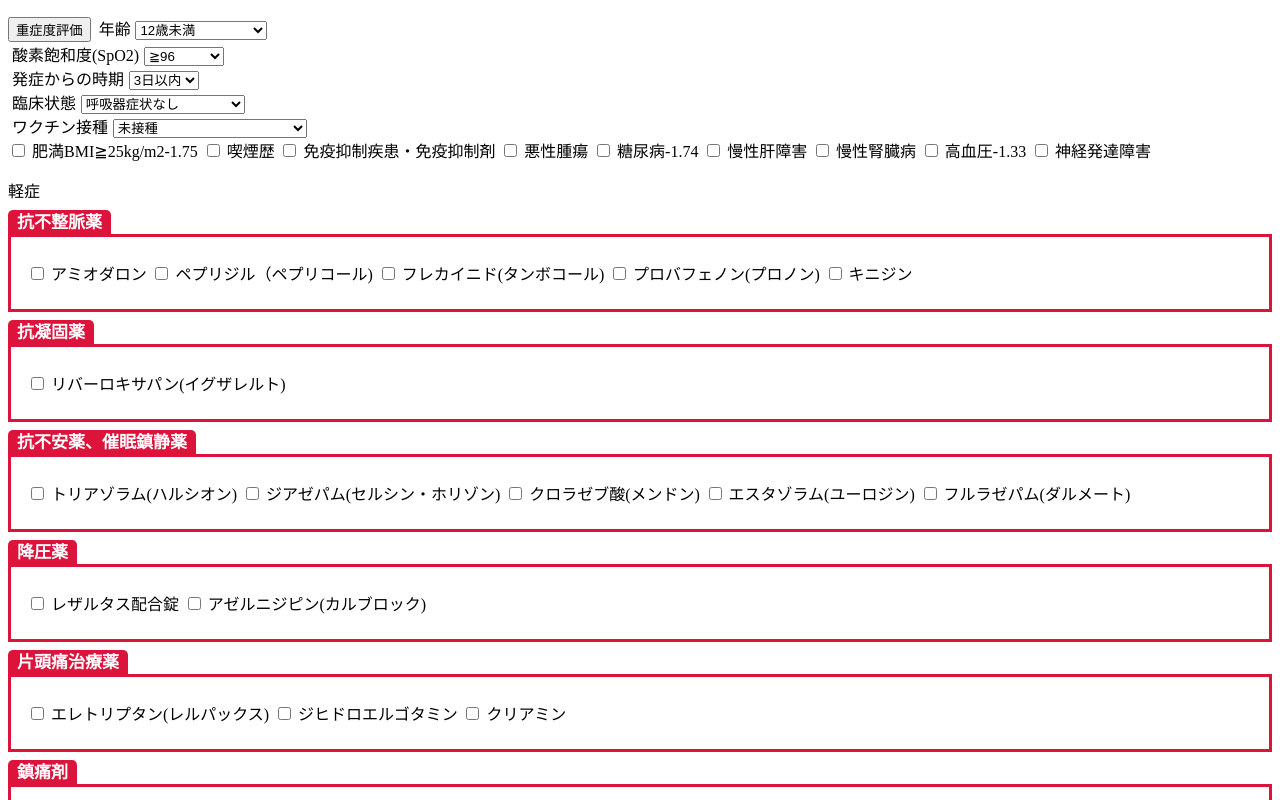
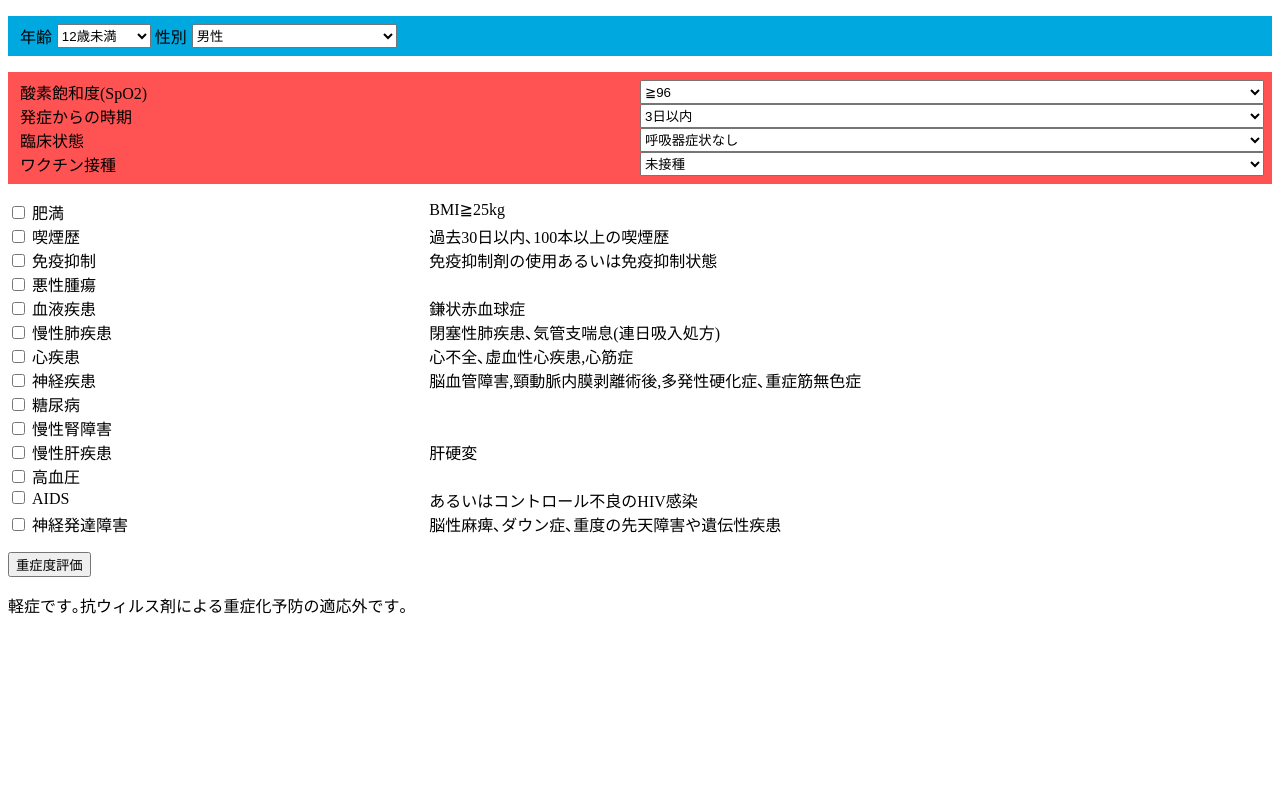
Before and after one commit to TERA630/jsCodes, a plain HTML site: page index.html in a window 1280 px wide. Both pictures are taken after a click on the button "重症度評価". Shown: the top 800 px of the page. Drawn offline with Linux system fonts and the light colour scheme.

Commit message:
20230926 minamisakuzuka

```diff
--- a/index.html
+++ b/index.html
@@ -8,6 +8,30 @@
   </head>
 
   <body>
+    <p id='profileOfPatent'>
+
+       <label for="selectAge">年齢</label>
+       <select name="selectAge">
+        <option value='0'>12歳未満</option>
+        <option value='1'>12≦ ＜60歳</option>
+        <option value='2'>60≦ ＜64歳</option>
+        <option value='3'>65≦ ＜75歳</option>
+        <option value='4'>75歳以上</option>
+       </select>
+
+        <label>性別</label>
+        <select name="selectFertillity">
+          <option value="0">男性</option>
+          <option value="1">女性(妊娠や授乳をしていない)</option>
+          <option value="2">妊婦(妊娠の可能性を含む)</option>
+          <option value="3">授乳婦</option>
+        </select>
+    </p>
+
+    <p id='clinicalStatus'></p>
+
+    <p id='complication'></p>
+
     <p id='calcForm'>
       <input type="button" value="重症度評価" onclick="calcSeverity()">
     </p>
@@ -19,11 +43,30 @@
   </body>
 <style>
 
+p[id='profileOfPatent']{
+  display: flex;
+  flex-wrap: wrap;
+  background-color: #00a8e0;
+  padding: 0.5em;
+}
+
+p[id='clinicalStatus']{
+  display: grid;
+  grid-template-columns: 1fr 1fr;
+  background-color: #ff5252;
+  padding: 0.5em;
+}
+p[id='complication']{
+  display: grid;
+  grid-template-columns: 1fr 2fr;
+}
+
+
 .roundedBox {
   position: relative;
   margin: 2em 0;
   padding:  0.5em 1em;
-  border: solid 3px crimson;
+  border: solid 3px #ff5252;
 }
 .roundedBox .roundedBoxTitle{
   position: absolute;
@@ -34,7 +77,7 @@
   height: 25px;
   line-height: 25px;
   font-size: 17px;
-  background-color: crimson;
+  background-color: #ff5252;
   color: white;
   font-weight: bold;
   border-radius: 5px 5px 0 0;
--- a/新型コロナウィルス感染症.js
+++ b/新型コロナウィルス感染症.js
@@ -1,15 +1,19 @@
 
- const selectName = ['selectAge','selectSpO2','selectOnset','selectSymptom','selectVaccination'];
- const labelForSelect = ['年齢','酸素飽和度(SpO2)','発症からの時期','臨床状態','ワクチン接種'];
- const optionOfSelect = [['12歳未満','12歳以上60歳未満','60≦＜64歳','65歳≦<75歳','75歳以上'],['≧96','93<<96%','<93%'],['3日以内','5日以内','7日以内'],
+
+ const clinicalStatusLabeAndName = ['酸素飽和度(SpO2)/selectSpO2','発症からの時期/selectOnset','臨床状態/selectSymptom','ワクチン接種/selectVaccination'];
+ const ClinicalStatusOptions = [['≧96','93<<96%','<93%'],['3日以内','5日以内','7日以内'],
                 ['呼吸器症状なし','咳のみ､呼吸困難なし','呼吸困難､肺炎所見','酸素投与が必要','ICUor人工呼吸器が必要'],
                 ['未接種','最終接種半年以上前','半年以内接種済み,計3回未満','半年以内接種ずみ,計3回以上']];
- const checkBoxName = ['Obesity','smoker','immuneSurpressed','malignancy','diabetes','chronicLiverDiease','CKD','HT','divelopmentalDisorder'];
- const labelForCheckBox = ['肥満BMI≧25kg/m2-1.75','喫煙歴','免疫抑制疾患・免疫抑制剤','悪性腫瘍','糖尿病-1.74','慢性肝障害','慢性腎臓病','高血圧-1.33','神経発達障害'];
- const labelForDiseaseGroup = [['慢性肺疾患','気管支喘息','閉塞性肺疾患(COPD)-2.51'],
-                    ['心血管系疾患-1.48','心筋梗塞','脳卒中','心不全','狭心症(ニトログリセリン処方)','冠動脈バイパス後','経皮的冠動脈形成後','頸動脈内膜剥離術'],
-                    ['神経発達障害','脳性麻痺','ダウン症','遺伝性疾患','その他重度の先天異常']
-]
+
+ const checkBoxNameAndlabels = ['肥満/Obesity/BMI≧25kg/m2','喫煙歴/smoker/過去30日以内､100本以上の喫煙歴',
+              '免疫抑制/immuneSurpressed/免疫抑制剤の使用あるいは免疫抑制状態','悪性腫瘍/malignancy',
+              '血液疾患/boneMallowDisease/鎌状赤血球症',
+              '慢性肺疾患/chronicRespiratryDisease/閉塞性肺疾患､気管支喘息(連日吸入処方)',
+              '心疾患/vascularDisease/心不全､虚血性心疾患,心筋症',
+              '神経疾患/neuroDisease/脳血管障害,頸動脈内膜剥離術後,多発性硬化症､重症筋無色症',
+              '糖尿病/diabetes', '慢性腎障害/CKD','慢性肝疾患/CLD/肝硬変','高血圧/HT','AIDS/AIDS/あるいはコントロール不良のHIV感染',
+              '神経発達障害/divelopmentalDisorder/脳性麻痺､ダウン症､重度の先天障害や遺伝性疾患'];
+
 
  const labelforMedications = [['抗不整脈薬/anti-arrhythmic',['アミオダロン','ペプリジル（ペプリコール)','フレカイニド(タンボコール)','プロバフェノン(プロノン)','キニジン']],
                     ['抗凝固薬/anticoagulate',['リバーロキサパン(イグザレルト)']],
@@ -30,11 +34,12 @@
 
 // 男性2.09 入院でCKD,CVD,DL,COPD,HTN,DM,CVD,LC,Malignancyのいずれからあれば15%死亡
 
+
 window.onload = function(){
-  let calcForm = document.querySelector('p[id="calcForm"]');
-  renderSelect(calcForm);
-  renderCheckBox(calcForm);
-
+  let clinicalForm = document.querySelector('p[id="clinicalStatus"]');
+  renderSelect(clinicalForm,clinicalStatusLabeAndName,ClinicalStatusOptions);
+  let complicationForm = document.querySelector('p[id="complication"]');
+  renderCheckBox(complicationForm,checkBoxNameAndlabels);
 }
 
 function calcSeverity(){
@@ -43,24 +48,27 @@ function calcSeverity(){
    let SeverityOfCOVID = '';
 
    if(GradeOfSaturation ==0 && GradeOfSymptom <= 1){
-     SeverityOfCOVID = '軽症';
-       alert('治療薬の優先度は'+calcPriority()+'です');
+    let priority = calcPriority();
+    let statement = '';
+    if(priority == 5) statement ='抗ウィルス剤による重症化予防の適応外です｡';
+    else  statement = `治療薬の優先度は${priority}です｡`;
+    SeverityOfCOVID = `軽症です｡${statement}`;
    } else if ( GradeOfSaturation == 1 || GradeOfSymptom<=2 ){
-     SeverityOfCOVID = '中等症Ⅰ';
-     alert('治療薬の優先度は'+calcPriority()+'です');
+     SeverityOfCOVID = '中等症Ⅰです。入院適応です。';
    } else if (GradeOfSaturation == 2  || GradeOfSymptom<= 3){
-     SeverityOfCOVID = '中等症Ⅱ'
+     SeverityOfCOVID = '中等症Ⅱです。緊急対応を要します。'
    } else if (GradeOfSymptom >= 4){
      SeverityOfCOVID = '重症'
    }
-   let result =  document.querySelector('p[id="resultForm"]')
+   let result =  document.querySelector('p[id="resultForm"]');
+
    result.textContent = SeverityOfCOVID;
 
-   const medicationForm = document.querySelector('p[id="medicationForm"]');
+//   const medicationForm = document.querySelector('p[id="medicationForm"]');
 
-   for(let i=0; i< labelforMedications.length; i++){
-    renderCheckBoxGroup(medicationForm,labelforMedications[i][0],labelforMedications[i][1]);
-  }
+// for(let i=0; i< labelforMedications.length; i++){
+ // renderCheckBoxGroup(medicationForm,labelforMedications[i][0],labelforMedications[i][1]);
+ // }
 }
 
 function calcPriority(){
@@ -82,23 +90,25 @@ function calcPriority(){
 
 
 if(riskByAge == 4) return isVaccinated? 3 : 1;          // 75歳以上　適切なワクチン状態なら優先度3、でなければ優先度1
+if(riskByAge <= 2) {//　65歳未満
+ if(!hasRisk()) return 5  // リスクなしなら、ワクチン接種にかかわらず投与推奨されず
+ else  return isVaccinated? 4 : 2;  // 重症化リスクあり、ワクチン接種未→優先度2、接種済みなら優先度4
 
-if(riskByAge <= 2) {　//　65歳未満
- if(!hasRisk()) { return 5 } // リスクなしなら、ワクチン接種にかかわらず投与推奨されず
-  else {
-      return isVaccinated? 4 : 2;  // 重症化リスクあり、ワクチン接種未→優先度2、接種済みなら優先度4
-      }
-  } else { // 65歳以上
-    if(hasRisk){ // 65歳以上リスクあり
-    return isVaccinated? 3 : 1
-    } else {  // 65歳以上リスクなし
-    return isVaccinated? 4 : 2
-    }
-  }
+} else { // 65歳以上
+    if(hasRisk) return isVaccinated? 3 : 1 // 65歳以上リスクあり
+    else return isVaccinated? 4 : 2 // 65歳以上リスク無
+}
+
 }
 
 function hasRisk(){
-   return isChecked('Obesity');
+  let checkedElements = document.querySelectorAll('input[type="checkbox"]:checked');
+  let result =[];
+  for(let i=0;i<checkedElements.length;i++){
+    result.push(checkedElements[i].name);
+  }
+  let checked = `${result}`;
+  alert(checked);
 }
 
 
@@ -144,61 +154,51 @@ function getIntBySelect(nameOfElementObject){ // return : 　nameOfElementObject
 }
 
 
-function renderSelect(parentForm){ // selectName, labelForSelect,optionOfSelect
+function renderSelect(parentForm,label_and_name_array, options_Array){ // selectName, labelForSelect,optionOfSelect
 
-for(k=0; k< labelForSelect.length; k++){
+for(let k=0; k< label_and_name_array.length; k++){
+
  let selectElement = document.createElement('select');
- selectElement.name = selectName[k];
+ selectElement.name = label_and_name_array[k].split('/')[1];
  parentForm.appendChild(selectElement);
+
  let label = document.createElement('label');
- label.htmlFor = selectElement ;
- label.textContent = labelForSelect[k];
+ label.htmlFor = selectElement;
+ label.textContent = label_and_name_array[k].split('/')[0];
  parentForm.insertBefore(label,selectElement);
 
- for(l=0;l<optionOfSelect[k].length;l++){
+ for(let l=0;l<options_Array[k].length;l++){
     let optionElement = document.createElement(['option']);
-   optionElement.text= optionOfSelect[k][l];
+    optionElement.text= options_Array[k][l];
     optionElement.value = l;
    selectElement.appendChild(optionElement);
   }
-  parentForm.insertBefore(document.createElement('br'),null);
  }
 }
 
-function renderCheckBox(parentForm){ // checkBoxName,labelForCheckBox
- for(i=0; i< labelForCheckBox.length; i++){
+function renderCheckBox(parentForm,label_and_name_array){ // checkBoxName,labelForCheckBox
+ for(let i=0; i< label_and_name_array.length; i++){
+    let row = document.createElement('div');
+
+    parentForm.appendChild(row);
+
     let checkBoxElement = document.createElement('input');
-    checkBoxElement.name = checkBoxName[i];
+    let rowData = label_and_name_array[i].split('/');
     checkBoxElement.type = 'checkbox';
-    parentForm.appendChild(checkBoxElement);
+    checkBoxElement.name = rowData[1];
+    row.appendChild(checkBoxElement);
+
     let label = document.createElement('label');
     label.htmlFor = checkBoxElement;
-    label.textContent = labelForCheckBox[i];
-    parentForm.insertBefore(label,null);
+    label.textContent = rowData[0]
+    row.insertBefore(label,null);
+
+    let explanation = document.createElement('div');
+
+    if(rowData[2] != undefined) {
+      explanation.textContent = rowData[2];
+    }
+    parentForm.appendChild(explanation);
+
+ }
 }
-}
-function renderCheckBoxGroup(element_of_parent,name_Of_Group,nameOfElements){
-
-    const roundedBoxFrame = document.createElement('div');
-    roundedBoxFrame.className = 'roundedBox';
-    element_of_parent.appendChild(roundedBoxFrame);
-
-    const titleOfBox = document.createElement('span');
-    titleOfBox.classList.add('roundedBoxTitle');
-    titleOfBox.textContent = name_Of_Group.split('/')[0];
-    roundedBoxFrame.appendChild(titleOfBox);
-
-    const contentsOfbox = document.createElement('p');
-    roundedBoxFrame.appendChild(contentsOfbox);
-
-    for(let i=0; i< nameOfElements.length; i++){
-      let checkBoxElement = document.createElement('input');
-      checkBoxElement.name = `${name_Of_Group.split('/')[1]}-child${i}`;
-      checkBoxElement.type = 'checkbox';
-      contentsOfbox.appendChild(checkBoxElement);
-      let label = document.createElement('label');
-      label.htmlFor = checkBoxElement;
-      label.textContent = nameOfElements[i];
-      contentsOfbox.insertBefore(label,null);
-  }
-}
```
